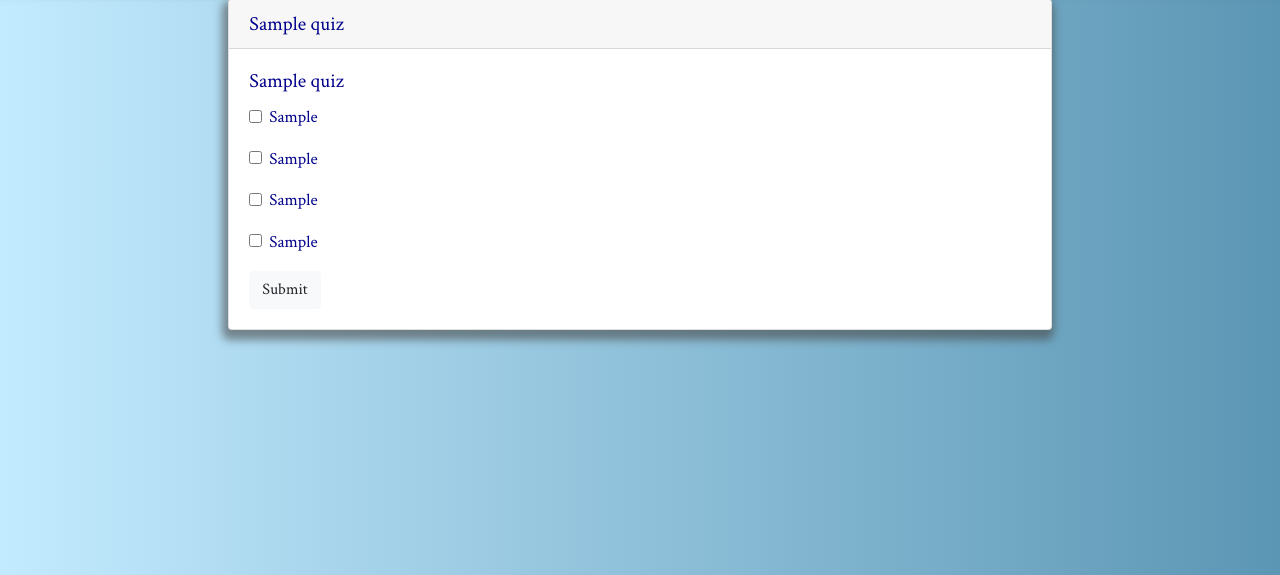
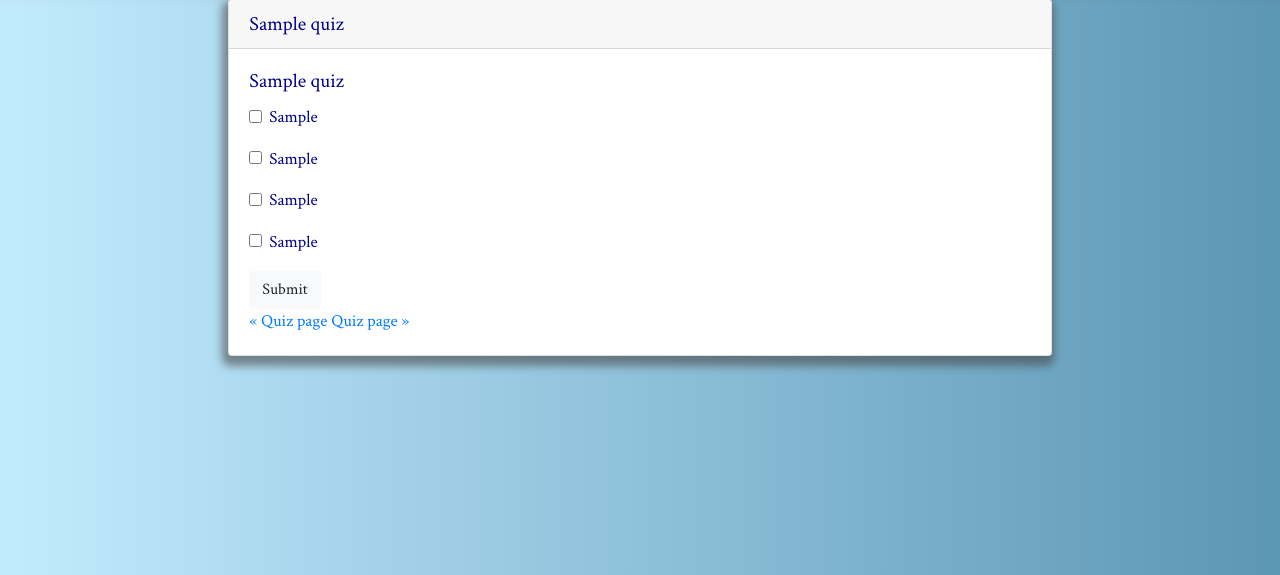
Before and after one commit to AnnaDK/adriatic_diving, a Django app: page /quiz/1/ in a window 1280 px wide. Shown: the part 93-668 px from the top of the page. Run offline with Django 3.2, Linux system fonts and the light colour scheme; tables that the repository leaves empty hold one stand-in row (values such as "Sample post"); parts of the project's set-up code (start-up, migrations or seed data) failed here and were passed over; some libraries are stand-ins or nearby versions; some web fonts are replaced.

Commit message:
pagination created on quiz page. Will display 5 questions per page. Previous Next page function created on Question page. User can swap throug questions

```diff
--- a/quiz/models.py
+++ b/quiz/models.py
@@ -14,5 +14,8 @@ class Quiz(models.Model):
     option_four_checkbox = models.BooleanField(default=False)
     answer = models.CharField(max_length=200, default='')
 
+    class Meta:
+        ordering = ('name',)
+
     def __str__(self):
         return self.name
--- a/quiz/templates/answer.html
+++ b/quiz/templates/answer.html
@@ -48,7 +48,18 @@
     {% endif %}
 </div>
 </form>
-
+ <div>
+ {% if quiz.has_previous %}
+      <a href="{% url 'answer' previousquestion.id %}" class="previous">&laquo; {{ previousquestion }}</a>
+      {% else %}
+       <a href="{% url 'quiz' %}" class="previous">&laquo; Quiz page</a>
+       {% endif %}
+       {% if nextquestion %}
+<a href="{% url 'answer' nextquestion.id %}" class="next">{{ nextquestion }}&raquo;</a>
+{% else %}
+       <a href="{% url 'quiz' %}" class="previous"> Quiz page &raquo;</a>
+       {% endif %}
+</div>
 </div>
 </div>
 
--- a/quiz/views.py
+++ b/quiz/views.py
@@ -1,20 +1,38 @@
-from django.http import HttpResponse
-from django.shortcuts import render, get_object_or_404, redirect
+
+from django.core.paginator import Paginator, EmptyPage, PageNotAnInteger
+from django.shortcuts import render, get_object_or_404, render_to_response
 from .models import Quiz
-
 from django.contrib import messages
-
 
 
 def quiz_page(request):
     quizes = Quiz.objects.all()
+    paginator = Paginator(quizes, 5) # Show 5 contacts per page
 
-    return render(request, "quiz.html", {'quizes': quizes})
+    page = request.GET.get('page')
+    try:
+        quizes = paginator.page(page)
+    except PageNotAnInteger:
+        # If page is not an integer, deliver first page.
+        quizes = paginator.page(1)
+    except EmptyPage:
+        # If page is out of range (e.g. 9999), deliver last page of results.
+        quizes = paginator.page(paginator.num_pages)
+
+    return render_to_response('quiz.html', {"quizes": quizes})
+
+
 
 
 def quiz_answer(request, pk):
     quiz = get_object_or_404(Quiz, pk=pk)
+
     if request.method == 'POST':
+
         messages.success(request, "Answer: ")
 
-    return render(request, "answer.html", {'quiz': quiz})
+
+    nextquestion = Quiz.objects.filter(id__gt=quiz.id).order_by('id').first()
+    previousquestion = Quiz.objects.filter(id__lt=quiz.id).order_by('id').last()
+
+    return render(request, "answer.html", {'quiz': quiz, 'nextquestion': nextquestion, 'previousquestion': previousquestion})
--- a/requirements.txt
+++ b/requirements.txt
@@ -1,3 +1,6 @@
 Django==1.11.29
 django-bootstrap-form==3.4
+django-forms-bootstrap==3.1.0
+django-next-prev==1.0.1
+Pillow==7.2.0
 pytz==2020.1
--- a/static/css/styles.css
+++ b/static/css/styles.css
@@ -77,7 +77,7 @@ text-decoration: none!important;
 }
 
 active {
-    font-size: 25px;
+    font-size: 30px;
     text-decoration: none;
 }
 
```
Also changed, not shown: quiz/templates/quiz.html (+20 -0 lines).
